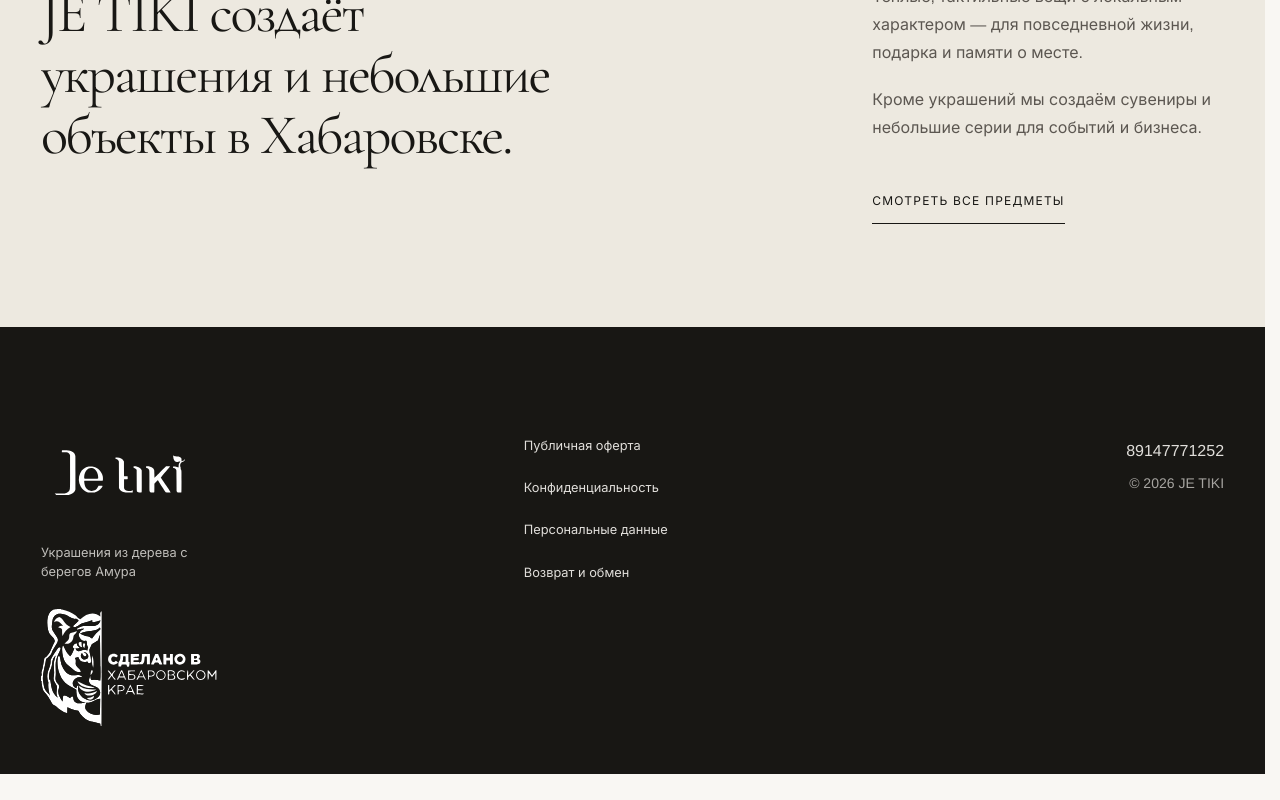
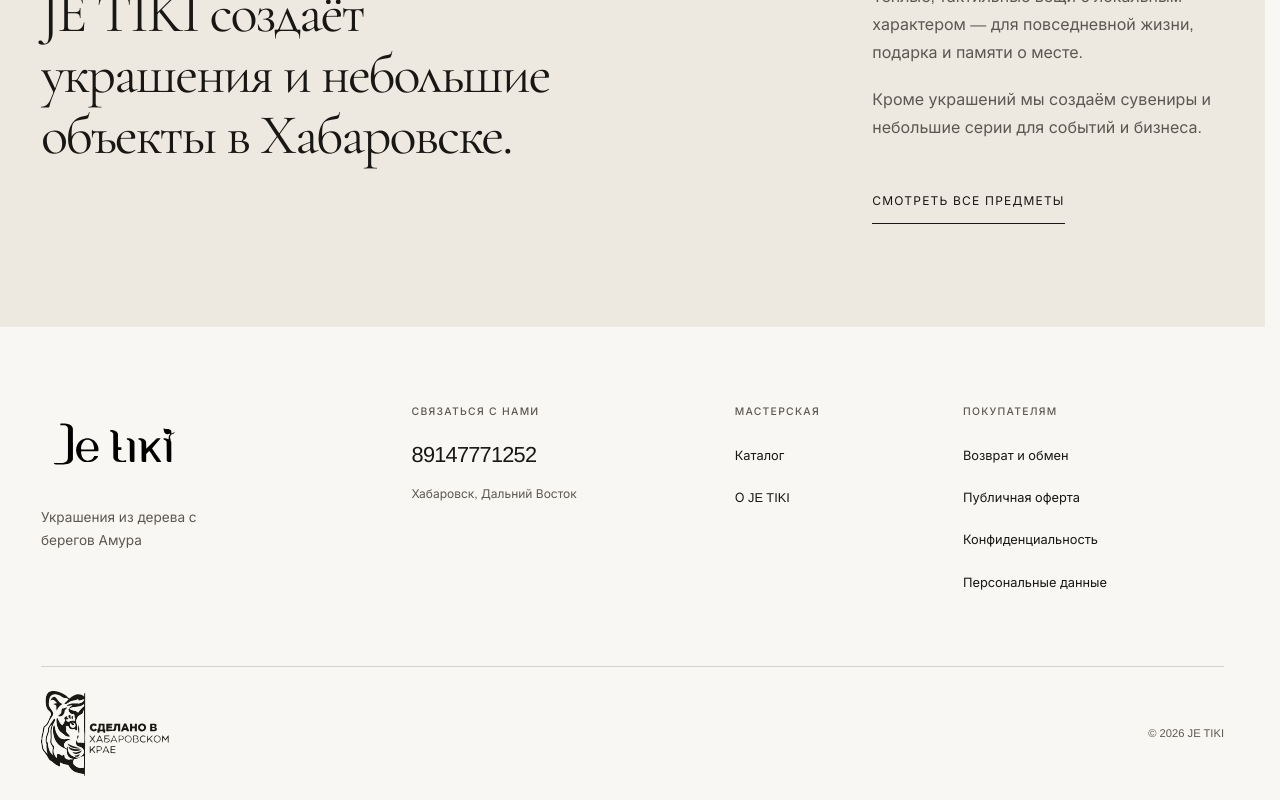
Before and after one commit to circon3m22/je-tiki, a Next.js app: page / in a window 1280 px wide. Shown: the part 2122-2922 px from the top of the page. Before the commit the page ends 2896 px from the top, so only its background shows below. Built offline with nearby package versions, Linux system fonts and the light colour scheme; no server answers; the database is empty; a web font is replaced by a local one.

Commit message:
Redesign footer with light surface and grouped navigation

```diff
--- a/app/globals.css
+++ b/app/globals.css
@@ -324,23 +324,37 @@ img { object-fit: cover; }
 .about-copy .text-link { margin-block-start: 1.2rem; }
 
 .site-footer {
-  display: grid;
-  grid-template-columns: 1.2fr 1fr 0.8fr;
-  gap: 3rem;
-  padding: clamp(4rem, 8vw, 7rem) var(--gutter) 3rem;
-  background: var(--ink);
-  color: var(--paper);
+  padding: clamp(3.5rem, 6vw, 6rem) var(--gutter) 1.5rem;
+  background: var(--paper);
+  color: var(--ink);
 }
-.footer-mark { width: fit-content; display: block; margin: 0 0 1.25rem; text-decoration: none; }
-.footer-mark img { display: block; width: clamp(8rem, 13vw, 12rem); height: auto; filter: invert(1); }
-.footer-region-mark { display: block; width: fit-content; max-width: 100%; margin-block-start: 1.75rem; }
-.footer-region-mark img { display: block; width: 11rem; max-width: 100%; height: auto; }
+.footer-main { display: grid; grid-template-columns: 1.4fr 1.2fr .8fr 1.1fr; gap: clamp(1.5rem, 3vw, 4rem); max-width: var(--content); margin-inline: auto; }
+.footer-main > * { min-width: 0; }
+.footer-mark { width: fit-content; display: block; margin: 0 0 1rem; text-decoration: none; }
+.footer-mark img { display: block; width: clamp(9rem, 12vw, 11rem); height: auto; }
+.footer-description { max-width: 28ch; margin: 0; color: var(--ink-soft); font-size: .85rem; line-height: 1.7; text-wrap: pretty; }
+.footer-heading { margin: 0 0 .85rem; color: var(--ink-soft); font-family: var(--font-sans); font-size: .65rem; font-weight: 500; letter-spacing: .12em; line-height: 1.5; text-transform: uppercase; }
+.footer-links { display: grid; gap: .15rem; align-content: start; }
+.footer-links a { display: inline-flex; align-items: center; width: fit-content; min-height: 2.5rem; color: var(--ink); font-size: .8rem; text-decoration: none; overflow-wrap: anywhere; }
+.footer-contact .footer-phone { display: inline-flex; align-items: center; min-height: 2.75rem; color: var(--ink); font-size: clamp(1.05rem, 1.7vw, 1.4rem); letter-spacing: -.035em; font-variant-numeric: tabular-nums; text-decoration: none; }
+.footer-location { margin: .5rem 0 0; color: var(--ink-soft); font-size: .75rem; }
+.footer-bottom { display: flex; align-items: center; justify-content: space-between; gap: 1.5rem; max-width: var(--content); margin: clamp(2.5rem, 5vw, 4.5rem) auto 0; padding-block-start: 1.5rem; border-block-start: 1px solid var(--line); }
+.footer-region-mark { display: block; width: fit-content; max-width: 100%; }
+.footer-region-mark img { display: block; width: 8rem; max-width: 100%; height: auto; }
+.footer-copyright { margin: 0; color: var(--ink-soft); font-size: .7rem; white-space: nowrap; }
 .muted { color: var(--ink-soft); }
-.site-footer .muted { color: oklch(0.8 0.006 87); }
-.footer-links { display: grid; gap: 0.65rem; align-content: start; }
-.footer-links a, .footer-contact a { width: fit-content; color: oklch(0.9 0.006 87); text-underline-offset: 0.2em; }
-.footer-contact { text-align: end; color: oklch(0.72 0.006 87); }
-.footer-contact a { margin-inline-start: auto; }
+
+@media (max-width: 56rem) {
+  .footer-main { grid-template-columns: 1fr 1fr; gap: 2.5rem 2rem; }
+}
+@media (max-width: 36rem) {
+  .footer-main { gap: 2.25rem 1.5rem; }
+  .footer-brand, .footer-contact { grid-column: 1 / -1; }
+  .footer-links a { min-height: 2.75rem; }
+}
+@media (max-width: 24rem) {
+  .footer-main { grid-template-columns: 1fr; }
+}
 
 .catalog-page { padding-block: clamp(5rem, 10vw, 10rem) clamp(8rem, 13vw, 13rem); }
 .catalog-heading { display: block; }
@@ -793,9 +807,6 @@ body:has(.admin-login) .site-footer { display: none; }
   .material-block { min-height: 68svh; }
   .about-grid { grid-template-columns: 1fr; }
   .about-copy { font-size: 0.95rem; }
-  .site-footer { grid-template-columns: 1fr; }
-  .footer-contact { text-align: start; }
-  .footer-contact a { margin-inline-start: 0; }
   .catalog-heading { grid-template-columns: 1fr; }
   .catalog-intro { margin: 0; }
   .catalog-controls { display: block; }
@@ -902,9 +913,6 @@ button:disabled { cursor: default; }
 .about h2 { line-height: 1.08; }
 .about-copy { color: var(--ink-soft); }
 .about-copy a { color: var(--ink); }
-.footer-links a { min-height: 2rem; display: inline-flex; align-items: center; font-size: .8rem; text-decoration: none; }
-.footer-contact > a { display: inline-flex; align-items: center; min-height: 2.75rem; font-size: 1rem; text-decoration: none; }
-.site-footer .muted { max-width: 28ch; font-size: .8rem; }
 .catalog-page { padding-block-start: clamp(8rem, 12vw, 12rem); }
 .catalog-heading { display: flex; justify-content: space-between; align-items: end; gap: 2rem; }
 .catalog-heading h1 { font-size: clamp(4.5rem, 8vw, 8rem); }
@@ -982,9 +990,6 @@ button:disabled { cursor: default; }
   .featured-grid { padding-block-end: 1.5rem; scrollbar-width: thin; scrollbar-color: var(--line) transparent; }
   .featured-grid .product-card { flex-basis: 78%; }
   .about-grid { gap: 2rem; }
-  .site-footer { gap: 2rem; }
-  .footer-links { gap: .25rem; }
-  .footer-links a { min-height: 2.75rem; }
   .catalog-page { padding-block-start: 7rem; }
   .catalog-heading { display: block; }
   .catalog-intro { margin-block-start: 1.5rem; font-size: .875rem; }
--- a/components/footer.tsx
+++ b/components/footer.tsx
@@ -14,29 +14,36 @@ export function Footer() {
   }, []);
   return (
     <footer className="site-footer">
-      <div>
+      <div className="footer-main">
+        <div className="footer-brand">
           <Link className="footer-mark" href="/" aria-label="JE TIKI — на главную">
             <Image src={assetPath("/je-tiki-logo-v2.svg")} alt="" width={241} height={98} />
           </Link>
-        <p className="muted">{contacts.footer_text}</p>
-        <a className="footer-region-mark" href="https://sdelanovkhv.ru/">
-          <Image
-            src={assetPath("/made-in-khabarovsk-krai-white.svg")}
-            alt="Сделано в Хабаровском крае"
-            width={337}
-            height={223}
-          />
-        </a>
+          <p className="footer-description">{contacts.footer_text}</p>
         </div>
-      <div className="footer-links" aria-label="Юридическая информация">
+        <div className="footer-contact">
+          <h2 className="footer-heading">Связаться с нами</h2>
+          <a className="footer-phone" href={`tel:${contacts.phone.replace(/[^+\d]/g, "")}`}>{contacts.phone}</a>
+          <p className="footer-location">Хабаровск, Дальний Восток</p>
+        </div>
+        <nav className="footer-links" aria-label="Навигация по сайту">
+          <h2 className="footer-heading">Мастерская</h2>
+          <Link href="/catalog">Каталог</Link>
+          <Link href="/#about">О JE TIKI</Link>
+        </nav>
+        <nav className="footer-links" aria-label="Юридическая информация">
+          <h2 className="footer-heading">Покупателям</h2>
+          <Link href="/legal/returns">Возврат и обмен</Link>
           <Link href="/legal/offer">Публичная оферта</Link>
           <Link href="/legal/privacy">Конфиденциальность</Link>
           <Link href="/legal/personal-data">Персональные данные</Link>
-        <Link href="/legal/returns">Возврат и обмен</Link>
+        </nav>
       </div>
-      <div className="footer-contact">
-        <a href={`tel:${contacts.phone.replace(/[^+\d]/g, "")}`}>{contacts.phone}</a>
-        <p>© {new Date().getFullYear()} JE TIKI</p>
+      <div className="footer-bottom">
+        <a className="footer-region-mark" href="https://sdelanovkhv.ru/">
+          <Image src={assetPath("/made-in-khabarovsk-krai.svg")} alt="Сделано в Хабаровском крае" width={337} height={223} />
+        </a>
+        <p className="footer-copyright">© {new Date().getFullYear()} JE TIKI</p>
       </div>
     </footer>
   );
```
Also changed, not shown: public/made-in-khabarovsk-krai.svg. Lines whose indentation alone changed are shown as unchanged.
